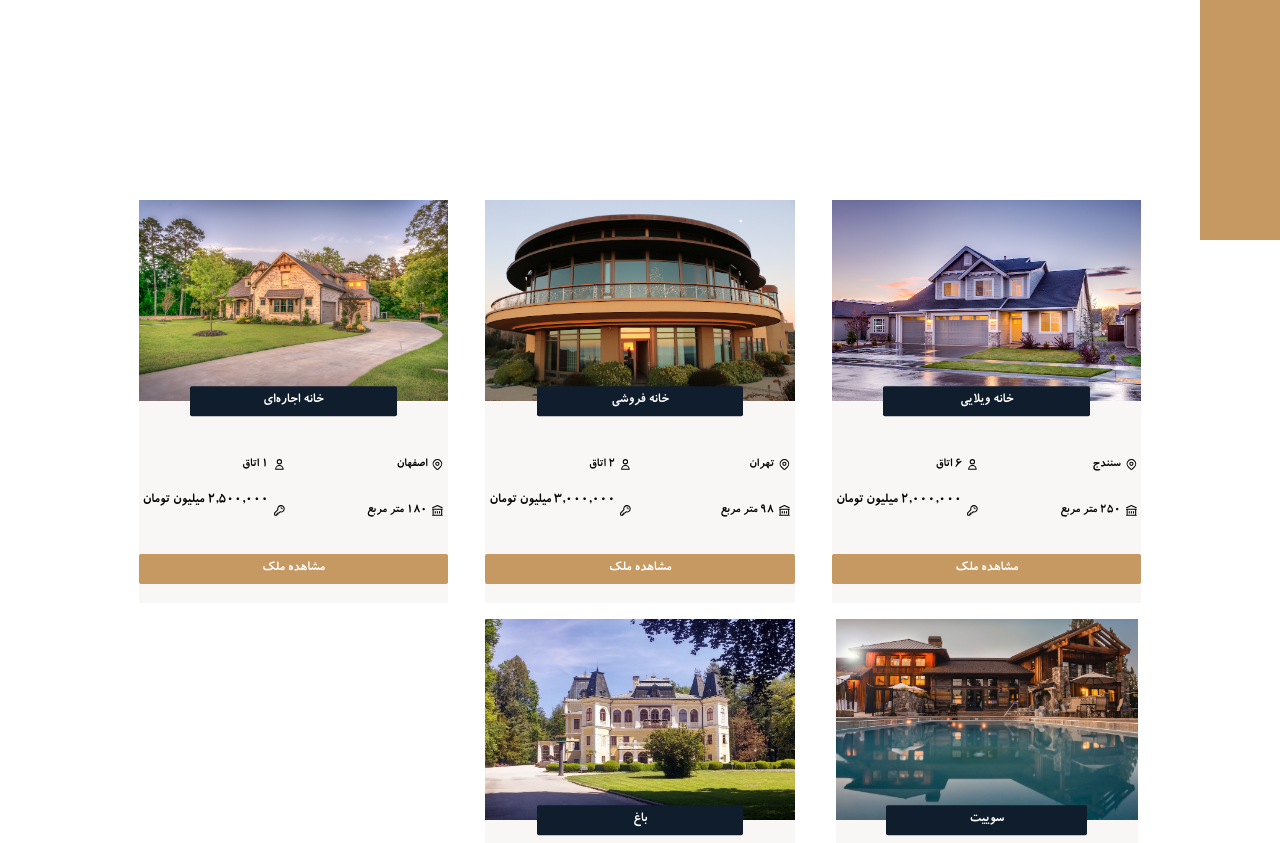
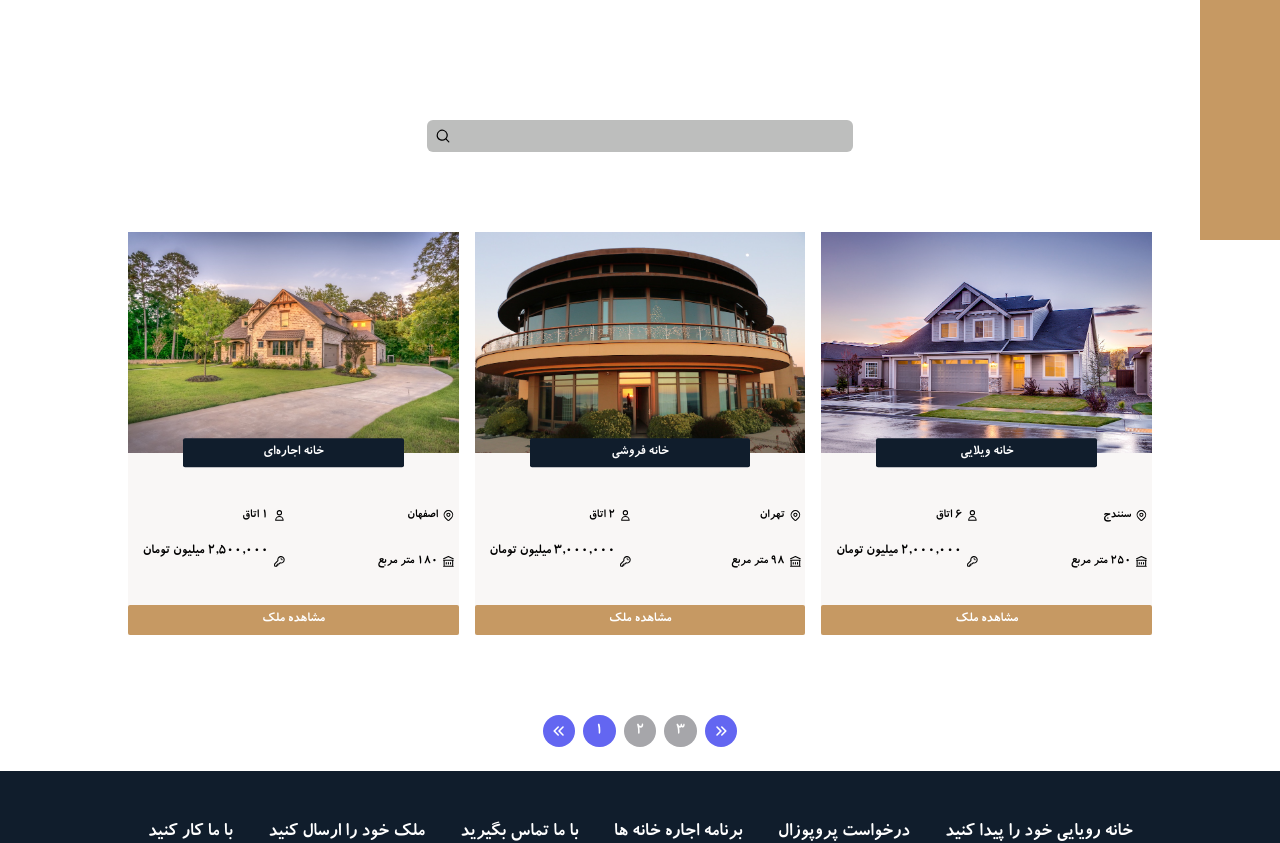
Before and after one commit to kaywanmohebjalali/real-estate, a Next.js app: page /homes in a window 1280 px wide. Shown: the part 560-1403 px from the top of the page. Built offline with nearby package versions, Linux system fonts and the light colour scheme.

Commit message:
create searchFilter

```diff
--- a/components/modules/Pagination.jsx
+++ b/components/modules/Pagination.jsx
@@ -2,15 +2,18 @@ import React, { useRef, useState } from "react";
 import HomeCard from "./HomeCard";
 import { HiChevronDoubleLeft, HiChevronDoubleRight  } from "react-icons/hi";
 
-const Pagination = ({ db, count, style }) => {
-  const { homes } = db;
-  const countPage = useRef(Math.round(homes?.length / count));
+const Pagination = ({ homes, count, style }) => {
+
+  const countPage = Math.ceil(homes?.length / count);
+
+  console.log('Math.round(homes?.length / count) : ',Math.ceil(homes?.length / count));
+  console.log("countPage :",countPage);
   const [page, setPage] = useState(0);
 
 
   function nextPage(){
 
-    if(page+1<countPage.current)setPage(c=>c+1)
+    if(page+1<countPage)setPage(c=>c+1)
   }
   function backPage(){
     if(page>0)setPage(c=>c-1)
@@ -29,7 +32,7 @@ const Pagination = ({ db, count, style }) => {
 
        <p className="cursor-pointer rounded-full  bg-indigo-500 p-2 text-white font-bold"  onClick={backPage}><HiChevronDoubleLeft/></p>
            {
-               countPage.current&& Array.from({ length: countPage.current},(value, index) => index).
+               countPage&& Array.from({ length: countPage},(value, index) => index).
                map(num=> <p className={`cursor-pointer flex justify-center items-center rounded-full  ${page+1==num+1?'bg-indigo-500':'bg-gray-100'} py-1 px-3 text-white font-bold transition ease-in-out delay-30 `} key={num} onClick={()=>setPage(num)}>{num+1}</p>)
             }
             <p className="cursor-pointer rounded-full bg-indigo-500 p-2 text-white font-bold"  onClick={nextPage}><HiChevronDoubleRight/>
--- /dev/null
+++ b/components/modules/SearchFilter.jsx
@@ -0,0 +1,43 @@
+'use client';
+/* eslint-disable react/prop-types */
+import { useSearchParams,usePathname } from "next/navigation";
+import { useRouter } from "next/router";
+import { useRef } from "react";
+
+
+import { HiMiniMagnifyingGlass } from "react-icons/hi2";
+
+
+const SearchFilter = ({ filterField=''}) => {
+
+  const inputRef=useRef()
+  const { replace } = useRouter();
+  const pathname = usePathname();
+  const searchParams = useSearchParams();
+
+  const params = new URLSearchParams(searchParams);
+  function handleClick(value) {
+
+
+    params.set(filterField, value);
+    replace(`${pathname}?${params.toString()}`);
+
+
+
+  }
+
+  return (
+    <div className="w-1/3 mx-auto flex justify-between px-2 items-center bg-gray-50 rounded-md">
+
+          <input ref={inputRef} className=" px-2 py-1 text-white w-[90%] bg-gray-50 border-none outline-none"
+          >
+
+          </input>
+            <HiMiniMagnifyingGlass onClick={() => handleClick(inputRef.current.value)}/>
+
+
+    </div>
+  );
+};
+
+export default SearchFilter;
--- a/components/templates/AllHouses.jsx
+++ b/components/templates/AllHouses.jsx
@@ -1,18 +1,25 @@
-import React from 'react'
-import Pagination from '../modules/Pagination'
-import HomeCard from '../modules/HomeCard'
+import React from "react";
+import Pagination from "../modules/Pagination";
 import db from "../../data/db.json";
+import SearchFilter from "../modules/SearchFilter";
+import { useSearchParams } from "next/navigation";
 
 const AllHouses = () => {
+  const {homes}=db
+  const searchParams = useSearchParams();
+  const key=searchParams?.get('kayHome');
+  const filterDB=key?homes.filter(home=>key?.includes(home.title)):homes
+
+  return (
+    <div className="mt-[45vh] sm:mt-[15vh]">
+      <SearchFilter filterField='kayHome'/>
+      <Pagination homes={filterDB} count={3} />
+    </div>
+  );
+};
+
+export default AllHouses;
 
 
-  return (
-    <div className='mt-[45vh] sm:mt-[15vh]'>
-                 <Pagination db={db}  count={5}/>
-
-
-    </div>
-  )
-}
-
-export default AllHouses
+// خانه
+// ویلایی
--- a/styles/globals.css
+++ b/styles/globals.css
@@ -237,5 +237,7 @@
 .cards-home{
     display: grid;
     grid-template-columns: repeat(auto-fill,minmax(300px,1fr));
+ /* justify-content: center; */
+    align-items: center;
 
 }
```
